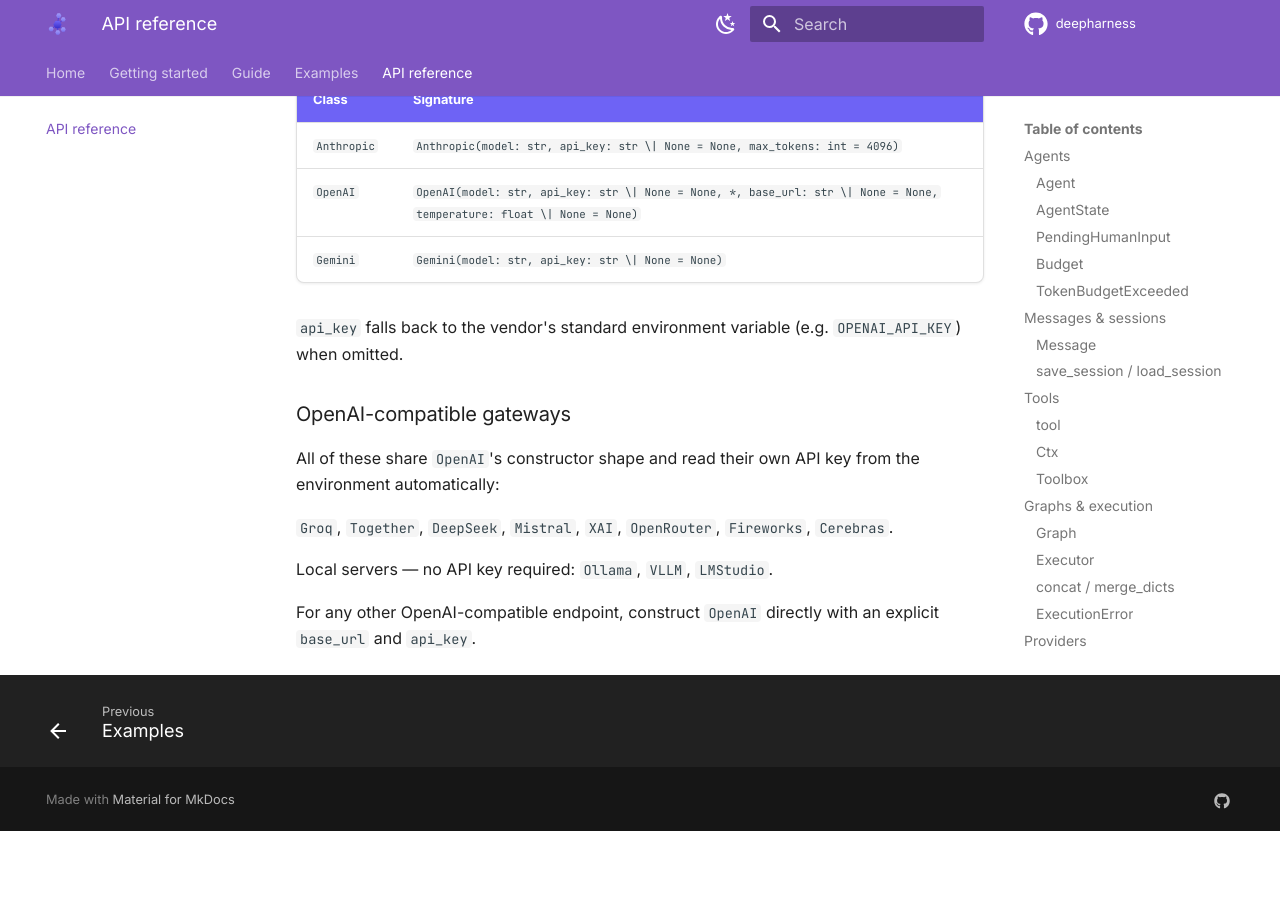
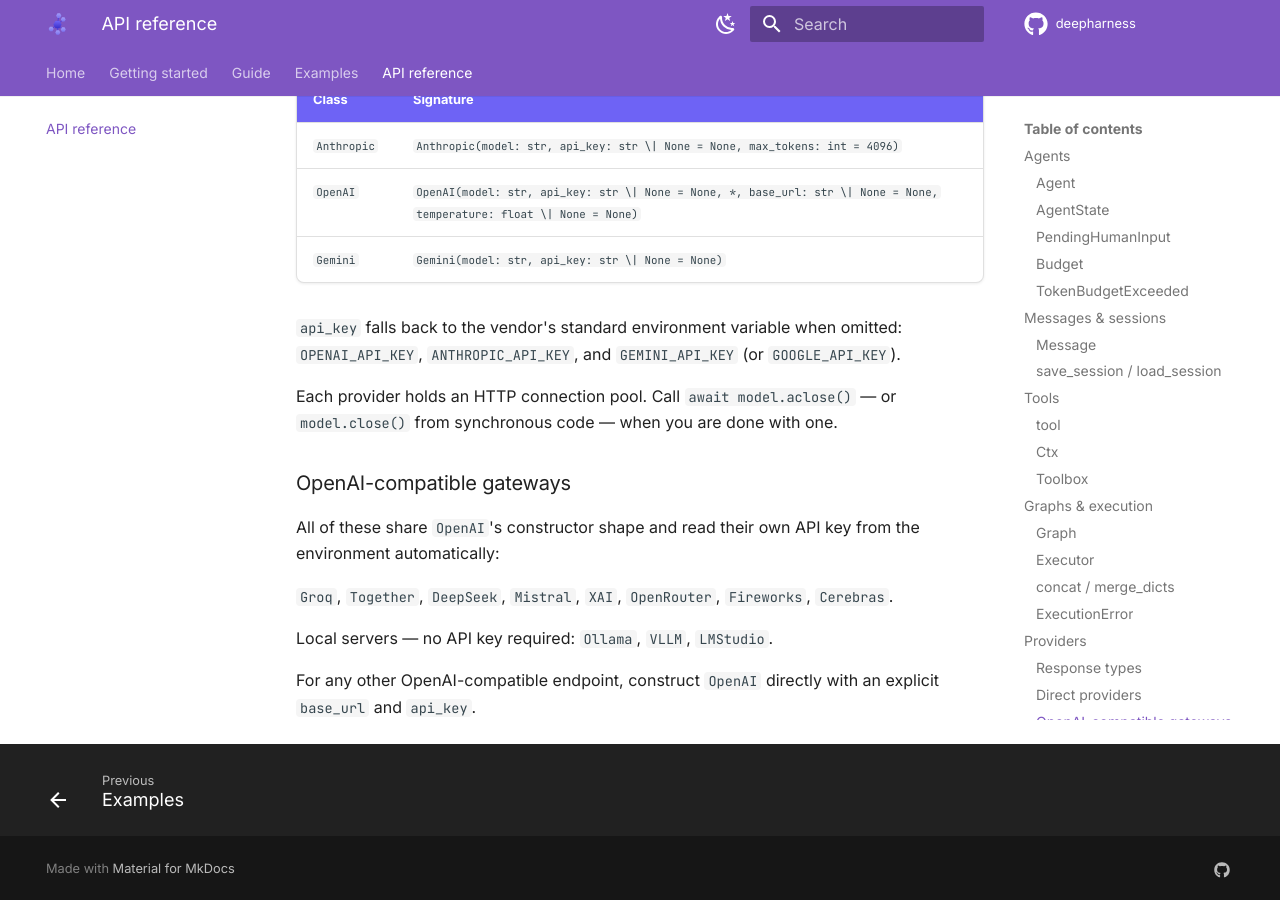
Before and after one commit to sayedshaun/deepharness, an MkDocs documentation site: the page built from docs/reference/api.md, in a window 1280 px wide and 900 px high, scrolled down 6814 px. Built offline with MkDocs 1.6.1 and Material for MkDocs 9.7.7, drawn with Linux system fonts in a browser that asks for light colours; comment, search, counter and statistics services are not loaded; before the commit the page ends 7645 px from its top, so only the background shows below that.

Commit message:
docs: document provider env vars and closing a provider

```diff
--- a/docs/reference/api.md
+++ b/docs/reference/api.md
@@ -247,8 +247,11 @@ CompletionResponse(content: str, tool_calls: list[ToolCall] = [], usage: TokenUs
 | `OpenAI` | `OpenAI(model: str, api_key: str \| None = None, *, base_url: str \| None = None, temperature: float \| None = None)` |
 | `Gemini` | `Gemini(model: str, api_key: str \| None = None)` |
 
-`api_key` falls back to the vendor's standard environment variable (e.g. `OPENAI_API_KEY`)
-when omitted.
+`api_key` falls back to the vendor's standard environment variable when omitted:
+`OPENAI_API_KEY`, `ANTHROPIC_API_KEY`, and `GEMINI_API_KEY` (or `GOOGLE_API_KEY`).
+
+Each provider holds an HTTP connection pool. Call `await model.aclose()` — or
+`model.close()` from synchronous code — when you are done with one.
 
 ### OpenAI-compatible gateways
 
```
